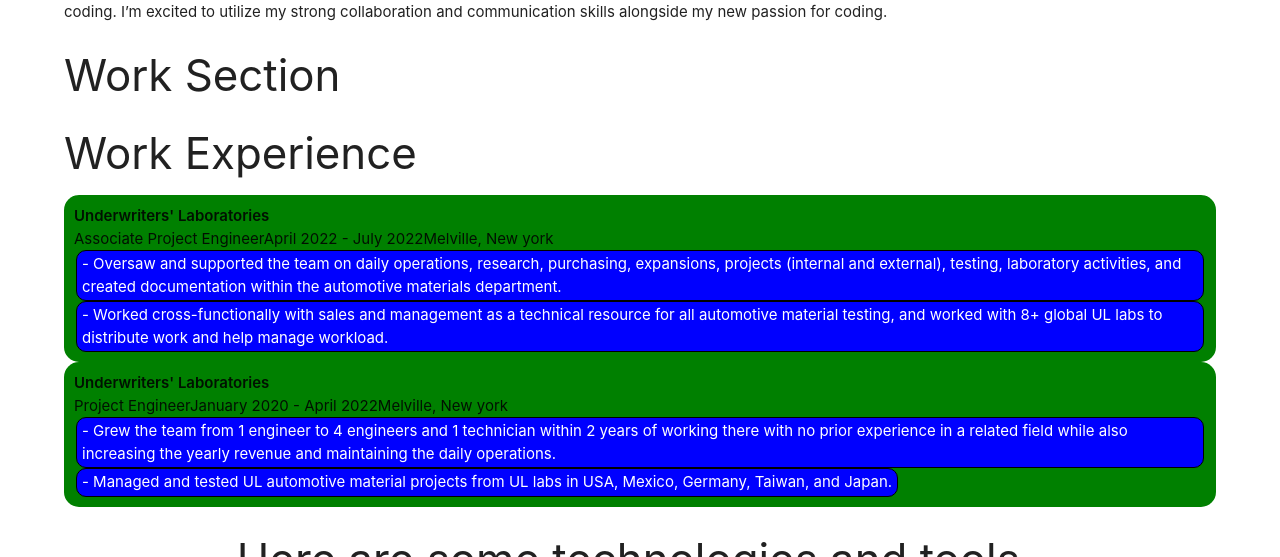
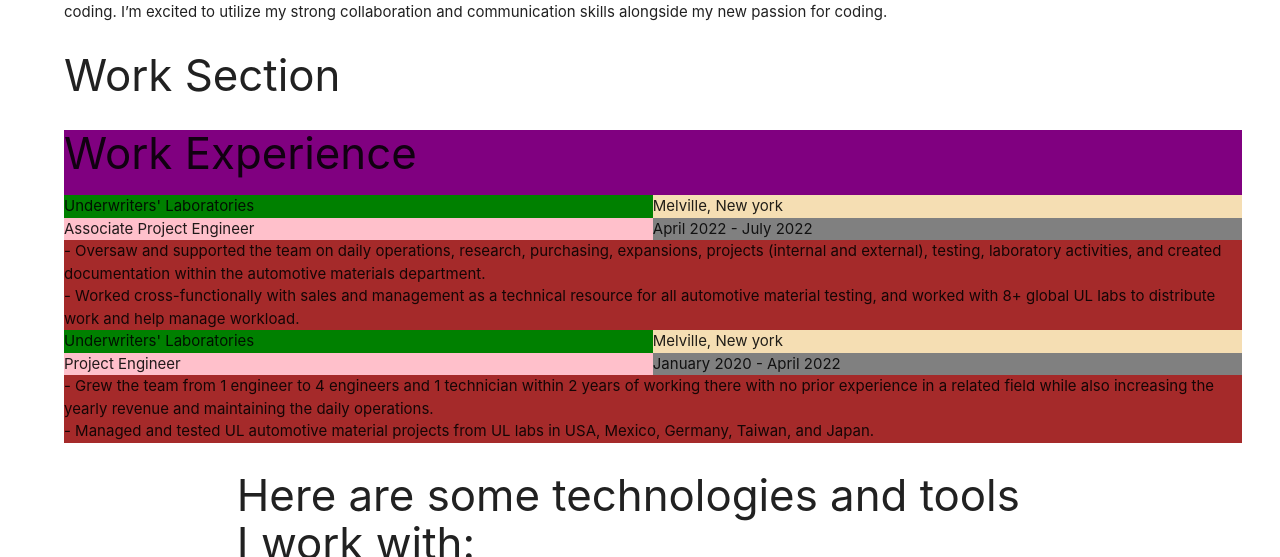
Before and after one commit to jamesocana6/james-ocana-portfolio, a React (Create React App) app in the folder frontend/: page / in a window 1280 px wide. Shown: the part 821-1378 px from the top of the page. Built offline with nearby package versions, Linux system fonts and the light colour scheme; the HTML template or start-up script is replaced by a standard one.

Commit message:
grid layout for work experience

```diff
--- a/frontend/src/Components/WorkExperience.js
+++ b/frontend/src/Components/WorkExperience.js
@@ -23,7 +23,7 @@
         )
     })
     return(
-        <div>
+        <div className="work-area">
             <h3>Work Experience</h3>
             {work}
         </div>
--- a/frontend/src/public/style.css
+++ b/frontend/src/public/style.css
@@ -54,36 +54,49 @@
 }
 
 /* WORK EXPERIENCE */
+.work-panel {
+    background-color: blue;
+}
+.work-content {
+    display: grid;
+    grid-template-columns: 1fr 1fr;
+    grid-template-rows: auto;
+    grid-template-areas:
+    "company location"
+    "role dates"
+    "r-list r-list";
+    width: 92vw;
+    background-color: yellow;
+}
+.work-company {
+    grid-area: company;
+    background-color: green;
+}
+.work-role {
+    grid-area: role;
+    background-color: pink;
+}
+.work-dates {
+    grid-area: dates;
+    background-color: gray;
+}
+.work-location {
+    grid-area: location;
+    background-color: wheat;
+}
 .work-r-list {
+    grid-area: r-list;
     display: flex;
-    flex-wrap: wrap;
+    flex-direction: column;
+    background-color: sandybrown;
 }
 .work-r {
-    background-color: blue;
-    color: white;
-    margin-inline: 2px;
-    padding: 2px 5px;
-    border: 1px solid black;
-    border-radius: 10px;
+    grid-area: r;
+    background-color: brown;
 }
 .work-area {
-    background-color: brown;
-    display: grid;
-    grid-template-columns: 1fr 1fr;
-    column-gap: 3vw;
+    background-color: purple;
     width: 92vw;
-}
-.work-panel {
-    background-color: green;
-    border-radius: 15px;
-    height: fit-content;
-}
-.work-company {
-    display: block;
-    font-weight: 600;
-}
-.work-content {
-    padding: 10px;
 }
 
 /* MEDIA QUERIES */
```
Also changed, not shown: frontend/src/Components/Email.js (+2 -27 lines).
